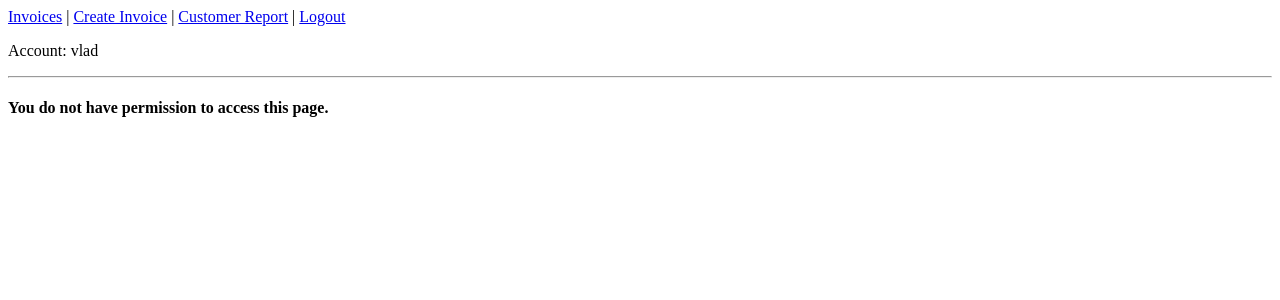
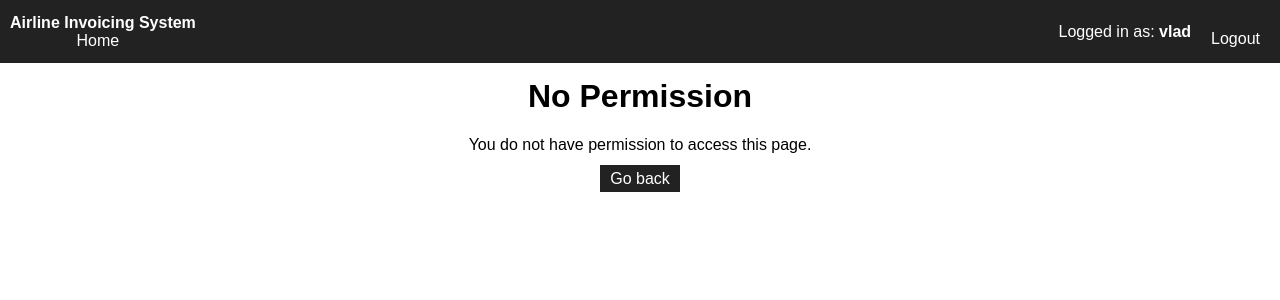
Before and after one commit to Vladbr99/Airline-Invoicing-System, a Django app: page /invoices/create/ in a window 1280 px wide. Shown: the top 300 px of the page. Run offline with Django 5.2, Linux system fonts and the light colour scheme; a user stored in the database is signed in; data comes from the database, SQL or seed files in the repository; both versions use the stored data as it was after the commit.

Commit message:
Login and logout working properly, access control based on roles, created an Admin so he can access everything and updated the layout of the navigation making it more easier to navigate through using base.html

```diff
--- a/polls/templates/base.html
+++ b/polls/templates/base.html
@@ -1,27 +1,102 @@
 <!DOCTYPE html>
 <html>
 <head>
-    <title>Airline Invoicing System</title>
+    <meta charset="UTF-8">
+    <title>{% block title %}Airline Invoicing{% endblock %}</title>
+    <style>
+        body {
+            font-family: Arial;
+            margin: 0;
+            padding: 0;
+            text-align: center;
+        }
+        header {
+            background: #222;
+            color: white;
+            padding: 10px;
+            display: flex;
+            justify-content: space-between;
+            align-items: center;
+        }
+        nav a {
+            color: white;
+            margin-right: 10px;
+            text-decoration: none;
+            padding: 10px;
+        }
+        .right-side {
+            display: flex;
+            align-items: center;
+            gap: 10px;
+        }
+        .container { padding: 15px; }
+        h1 { margin-top: 0; }
+        table {
+            width: 100%;
+            border-collapse: collapse;
+            margin-top: 10px;
+            margin-bottom: 20px;
+        }
+        th, td {
+            border: 1px solid #ccc;
+            padding: 6px;
+        }
+        .btn {
+            padding: 5px 10px;
+            background: #222;
+            color: white;
+            text-decoration: none;
+            margin-top: 15px;
+        }
+    </style>
 </head>
 <body>
 
-<nav>
-    <a href="/">Invoices</a> |
-    <a href="/invoices/create/">Create Invoice</a> |
-    <a href="/reports/customer/">Customer Report</a> |
+<header>
+    <div>
+        <strong>Airline Invoicing System</strong>
+        <nav>
+            {% if user.is_authenticated %}
+
+                <!-- ADMIN  ACCESS -->
+                {% if user.username == "Admin" %}
+                    <a href="{% url 'invoice_list' %}">Home</a>
+                    <a href="{% url 'create_invoice' %}">Create Invoice</a>
+                    <a href="{% url 'invoice_list' %}">Update Status</a>
+                    <a href="{% url 'customer_report' %}">Reports</a>
+                {% else %}
+
+                    <!-- NORMAL ROLE MAVIGATION -->
+                    <a href="{% url 'invoice_list' %}">Home</a>
+
+                    {% if user.userprofile.role == "SalesAgent" %}
+                        <a href="{% url 'create_invoice' %}">Create Invoice</a>
+                    {% endif %}
+
+                    {% if user.userprofile.role == "Accountant" %}
+                        <a href="{% url 'invoice_list' %}">Update Status</a>
+                    {% endif %}
+
+                    {% if user.userprofile.role == "Manager" %}
+                        <a href="{% url 'customer_report' %}">Reports</a>
+                    {% endif %}
+
+                {% endif %}
+            {% endif %}
+        </nav>
+    </div>
 
     {% if user.is_authenticated %}
-        <a href="{% url 'logout' %}">Logout</a>
-        <p>Account: {{ user.username }}</p>
-    {% else %}
-        <a href="/login/">Login</a>
+    <div class="right-side">
+        <span>Logged in as: <strong>{{ user.username }}</strong></span>
+        <a href="{% url 'logout' %}" class="btn">Logout</a>
+    </div>
     {% endif %}
-</nav>
+</header>
 
-<hr>
-
-{% block content %}
-{% endblock %}
+<div class="container">
+    {% block content %}{% endblock %}
+</div>
 
 </body>
 </html>
--- a/polls/templates/no_permission.html
+++ b/polls/templates/no_permission.html
@@ -1,7 +1,9 @@
-{% extends 'base.html' %}
+{% extends "base.html" %}
+
+{% block title %}No Permission{% endblock %}
 
 {% block content %}
-<div class="alert alert-danger">
-    <h4>You do not have permission to access this page.</h4>
-</div>
+<h1>No Permission</h1>
+<p class="message">You do not have permission to access this page.</p>
+<a href="{% url 'invoice_list' %}" class="btn">Go back</a>
 {% endblock %}
--- a/polls/urls.py
+++ b/polls/urls.py
@@ -1,11 +1,12 @@
+from . import views
 from django.urls import path
 from django.contrib.auth import views as auth_views
-from . import views
+from .views import logout_view
 
 urlpatterns = [
     path('', views.invoice_list, name='home'),
     path('login/', views.login_view, name='login'),
-    path('logout/', auth_views.LogoutView.as_view(next_page='/login/'), name='logout'),
+    path('logout/', logout_view, name='logout'),
     path('invoices/', views.invoice_list, name='invoice_list'),
     path('invoices/create/', views.create_invoice, name='create_invoice'),
     path('invoices/<int:invoice_id>/add-item/', views.add_invoice_item, name='add_invoice_item'),
--- a/polls/views.py
+++ b/polls/views.py
@@ -1,26 +1,40 @@
 from django.shortcuts import render, redirect, get_object_or_404
 from django.contrib.auth.decorators import login_required
+from django.contrib.auth import authenticate, login
 from .models import Customer, Flight, Invoice, InvoiceItem, UserProfile
-from django.contrib.auth import authenticate, login
+from django.contrib.auth import logout
 
-#Role
+# Role helper
 def user_has_role(user, role_name):
+    # Admin override
+    if user.username == "Admin":
+        return True
+
     return hasattr(user, 'userprofile') and user.userprofile.role == role_name
 
-# Login
+# LOGIN
 def login_view(request):
     if request.method == 'POST':
         username = request.POST.get('username')
         password = request.POST.get('password')
         user = authenticate(request, username=username, password=password)
+
         if user:
             login(request, user)
-            return redirect('/')
+            return redirect('invoice_list')
+
         return render(request, 'login.html', {'error': 'Invalid username or password'})
+
     return render(request, 'login.html')
 
+# LOGOUT
+@login_required
+def logout_view(request):
+    logout(request)
+    return redirect('login')
 
-# 1. View all invoices (everyone can view)
+
+# 1. View all invoices (Everyone)
 @login_required
 def invoice_list(request):
     invoices = Invoice.objects.all()
@@ -36,6 +50,7 @@ def create_invoice(request):
     if request.method == 'POST':
         customer_id = request.POST.get('customer')
         customer = Customer.objects.get(id=customer_id)
+
         invoice = Invoice.objects.create(
             customer=customer,
             created_by=request.user,
@@ -76,7 +91,10 @@ def add_invoice_item(request, invoice_id):
         return redirect('invoice_list')
 
     flights = Flight.objects.all()
-    return render(request, 'add_invoice_item.html', {'invoice': invoice, 'flights': flights})
+    return render(request, 'add_invoice_item.html', {
+        'invoice': invoice,
+        'flights': flights
+    })
 
 
 # 4. Update invoice status (Accountant only)
```
Also changed, not shown: db.sqlite3.
